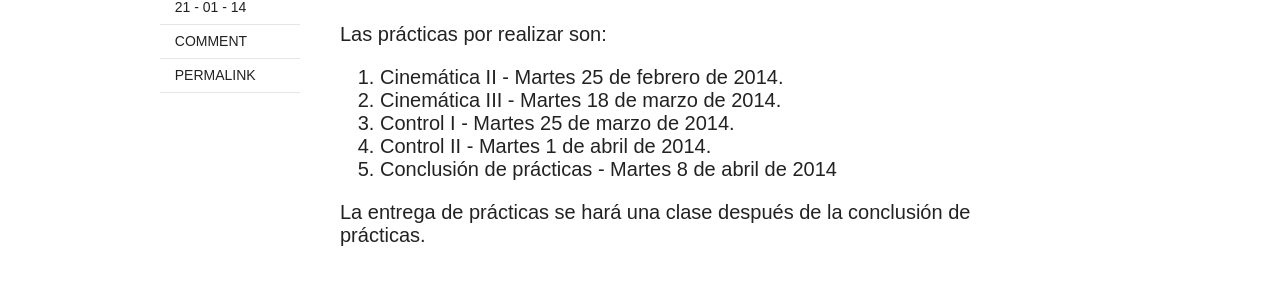
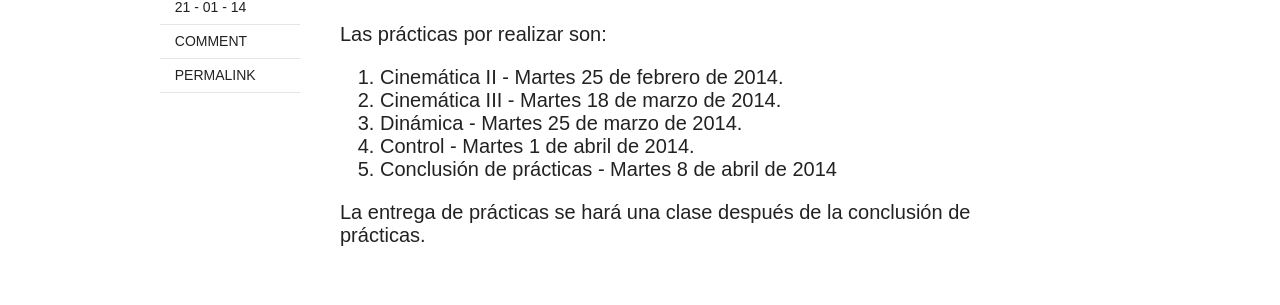
Before and after one commit to cad3na/robblack007.github.io, a Jekyll site: the page built from _posts/2014-01-21-robotica-industrial.md, in a window 1280 px wide. Shown: the part 1083-1388 px from the top of the page. Built offline with Jekyll 4.4.1, drawn with Linux system fonts in a browser that asks for light colours; nearby versions of some CDN libraries; comment, search, counter and statistics services are not loaded.

Commit message:
Se modifica la descripcion de practica para robotica industrial

```diff
--- a/_posts/2014-01-21-robotica-industrial.md
+++ b/_posts/2014-01-21-robotica-industrial.md
@@ -22,8 +22,8 @@ Las prácticas por realizar son:
 
 3. Cinemática II - Martes 25 de febrero de 2014.
 4. Cinemática III - Martes 18 de marzo de 2014.
-5. Control I - Martes 25 de marzo de 2014.
-6. Control II - Martes 1 de abril de 2014.
+5. Dinámica - Martes 25 de marzo de 2014.
+6. Control - Martes 1 de abril de 2014.
 7. Conclusión de prácticas - Martes 8 de abril de 2014
 
 La entrega de prácticas se hará una clase después de la conclusión de prácticas.
```
